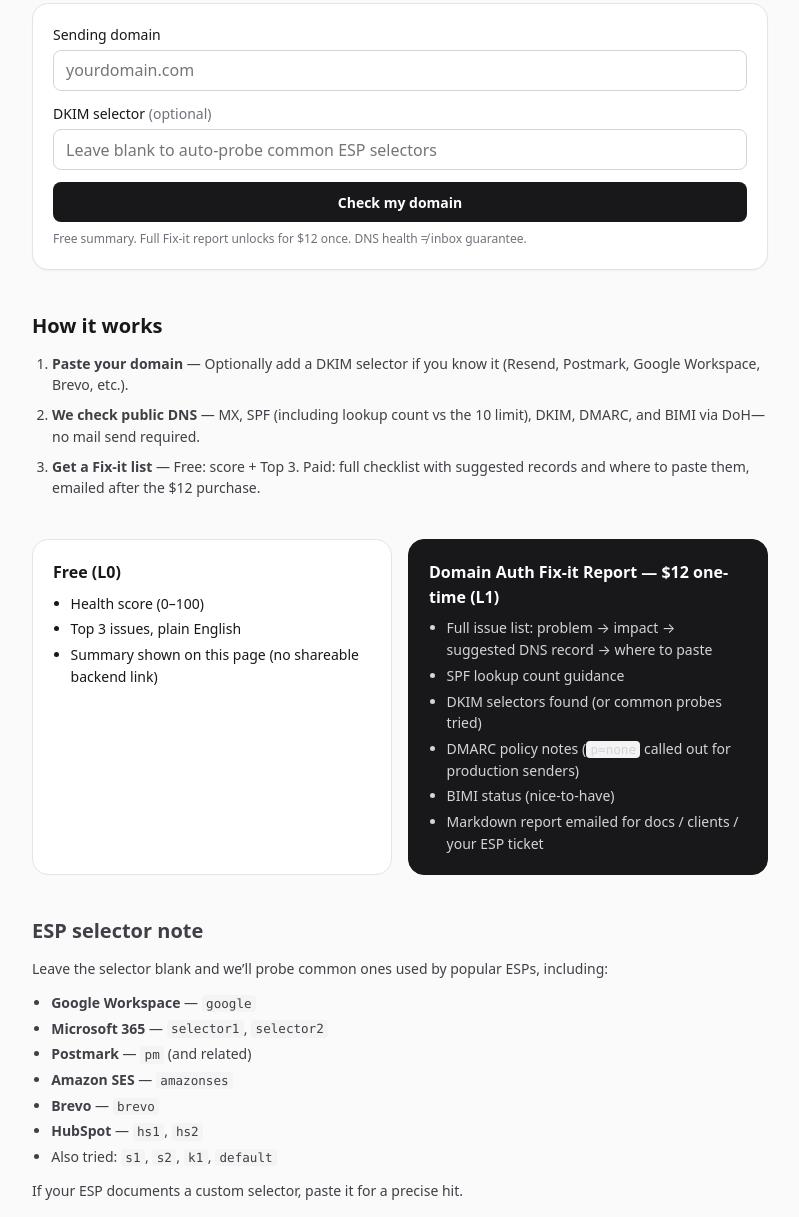
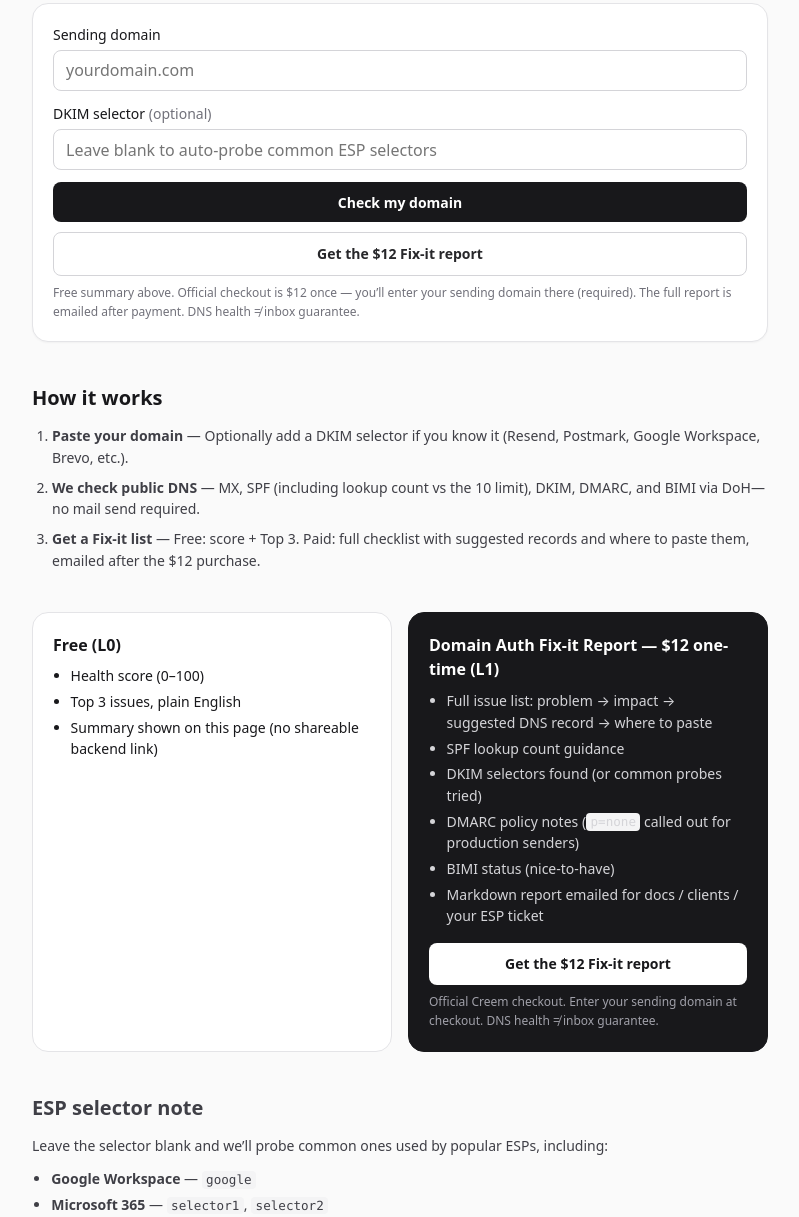
Before and after one commit to xuchunsun-byte/domain-auth-fixit, a website with bundled scripts: page index.html in a window 1280 px wide. Shown: the part 370-1587 px from the top of the page, without its empty margins (240-1039 px from the left). Built offline with nearby package versions, Linux system fonts and the light colour scheme.

Commit message:
Add visible official $12 checkout links on the landing page.
The Creem product URL was already in js/config.js for the post-check Unlock button, but the static HTML had no payment href. Put the official checkout link on the hero CTA, the $12 card, and the header badge.

```diff
--- a/css/style.css
+++ b/css/style.css
@@ -74,7 +74,9 @@ img { max-width: 100%; }
   font-size: 0.75rem;
   padding: 0.25rem 0.65rem;
   white-space: nowrap;
+  text-decoration: none;
 }
+a.badge:hover { background: #e4e4e7; }
 .header-label { font-size: 0.75rem; color: var(--muted); }
 
 main {
@@ -183,6 +185,15 @@ input[type="text"]:focus { box-shadow: 0 0 0 2px #a1a1aa; }
 .tier ul { margin: 0.5rem 0 0; padding-left: 1.1rem; font-size: 0.875rem; }
 .tier-paid ul { color: #d4d4d8; }
 .tier li + li { margin-top: 0.25rem; }
+.checkout-cta { width: 100%; margin-top: 0.6rem; }
+.tier-paid .btn-on-dark {
+  margin-top: 1rem;
+  width: 100%;
+  background: #fff;
+  color: #18181b;
+}
+.tier-paid .btn-on-dark:hover { background: #f4f4f5; }
+.tier-paid .micro { color: #a1a1aa; }
 
 .prose { font-size: 0.875rem; color: #3f3f46; }
 .prose p { margin: 0 0 0.75rem; }
--- a/index.html
+++ b/index.html
@@ -15,7 +15,7 @@
         <p class="brand-name">Domain Auth Fix-it</p>
         <p class="brand-tag">Plain-English SPF, DKIM &amp; DMARC fixes for senders who ship mail.</p>
       </a>
-      <span class="badge">$12 Fix-it</span>
+      <a class="badge" href="https://www.creem.io/product/prod_1ohwE1GXukY8zV2uSxQ4xe">$12 Fix-it</a>
     </div>
   </header>
 
@@ -45,7 +45,8 @@
           </div>
           <p id="form-error" class="form-error" hidden></p>
           <button id="submit-btn" class="btn btn-primary" type="submit">Check my domain</button>
-          <p class="micro">Free summary. Full Fix-it report unlocks for $12 once. DNS health ≠ inbox guarantee.</p>
+          <a class="btn btn-ghost checkout-cta" href="https://www.creem.io/product/prod_1ohwE1GXukY8zV2uSxQ4xe">Get the $12 Fix-it report</a>
+          <p class="micro">Free summary above. Official checkout is $12 once — you’ll enter your sending domain there (required). The full report is emailed after payment. DNS health ≠ inbox guarantee.</p>
         </form>
 
         <div id="results" hidden></div>
@@ -79,6 +80,8 @@
             <li>BIMI status (nice-to-have)</li>
             <li>Markdown report emailed for docs / clients / your ESP ticket</li>
           </ul>
+          <a class="btn btn-on-dark" href="https://www.creem.io/product/prod_1ohwE1GXukY8zV2uSxQ4xe">Get the $12 Fix-it report</a>
+          <p class="micro">Official Creem checkout. Enter your sending domain at checkout. DNS health ≠ inbox guarantee.</p>
         </div>
       </section>
 
```
